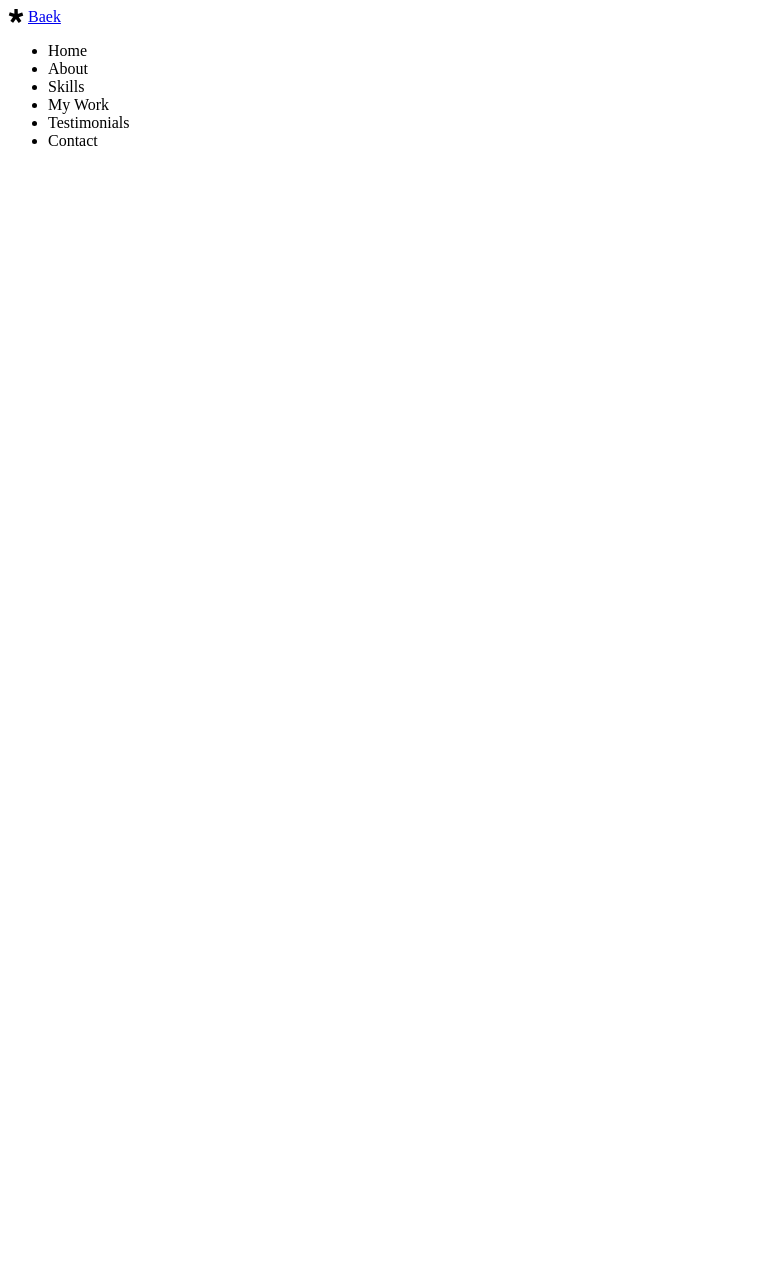
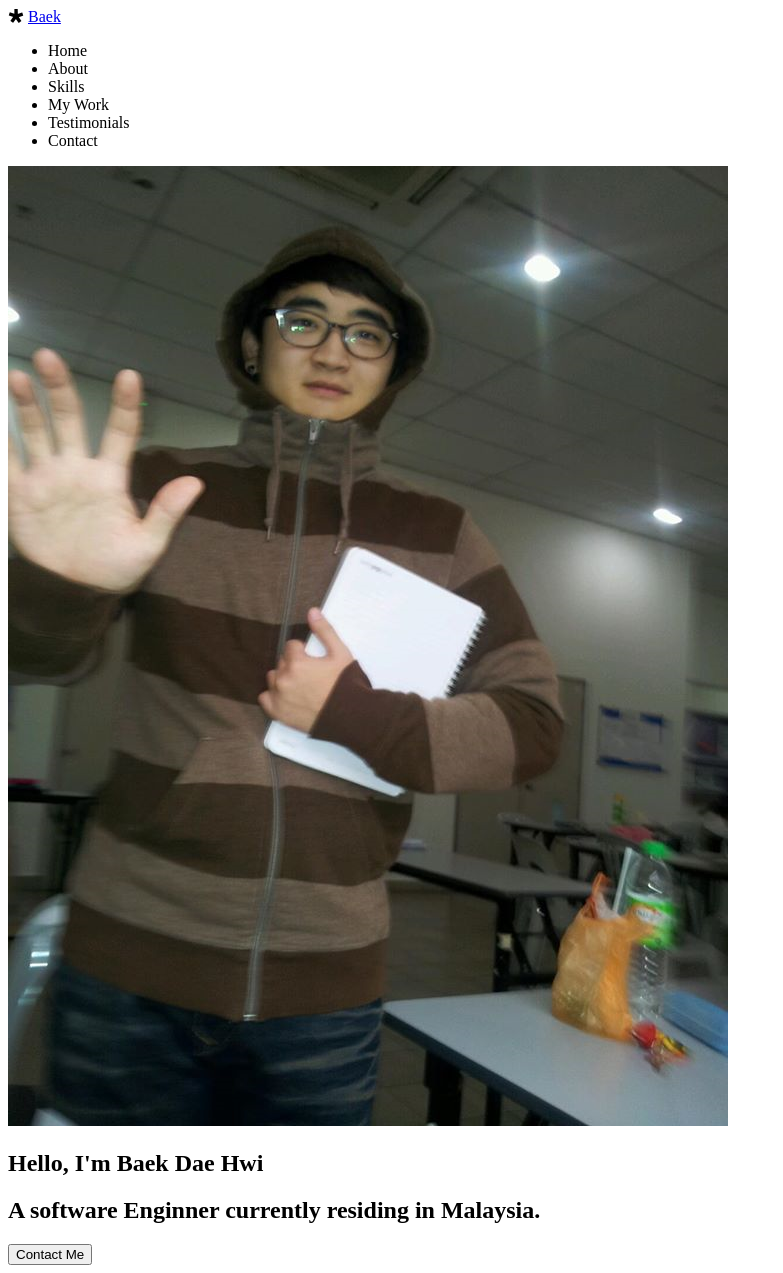
Before and after one commit to BaekDaeHwi/Portfolio, a plain HTML site: page index.html in a window 1280 px wide. Shown: the whole page, without its empty margins (0-783 px from the left). Before the commit the page ends 800 px from the top, so only its background shows below. Drawn offline with Linux system fonts and the light colour scheme.

Commit message:
html_Home

```diff
--- a/index.html
+++ b/index.html
@@ -23,12 +23,12 @@
   </head>
   <body>
     <!-- Navbar -->
-    <nav id="navbar"></nav>
+    <nav id="navbar">
       <div class="navbar_logo">
         <i class="fab fa-diaspora"></i>
         <a href="#">Baek</a>
       </div>
-    <div class="navbar_menu"></div>
+      <div class="navbar_menu">
         <ul class="navbar_menu">
           <li class="navbar_menu_items">Home</li>
           <li class="navbar_menu_items">About</li>
@@ -37,6 +37,23 @@
           <li class="navbar_menu_items">Testimonials</li>
           <li class="navbar_menu_items">Contact</li>
         </ul>
+      </div>
+    </nav>
+
+    <!-- Home -->
+    <section id="home">
+      <img
+        src="imgs/profile.png"
+        alt="Baek's profile photo"
+        class="home_avatar"
+      />
+      <h1 class="home_title">Hello, <bt />I'm Baek Dae Hwi</h1>
+      <h2 class="home_description">
+        A software Enginner currently residing in Malaysia.
+      </h2>
+      <button class="home_contact">Contact Me</button>
+    </section>
+
     <!-- About Me -->
     <section id="about"></section>
     <!-- Skills -->
```
Also changed, not shown: imgs/profile.png (added). Lines whose indentation alone changed are shown as unchanged.
